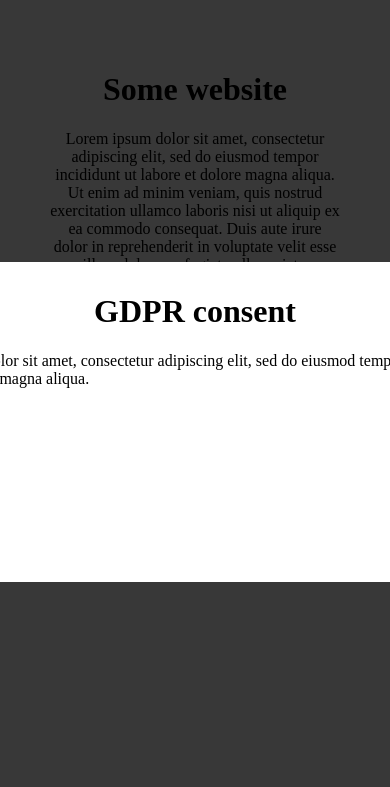
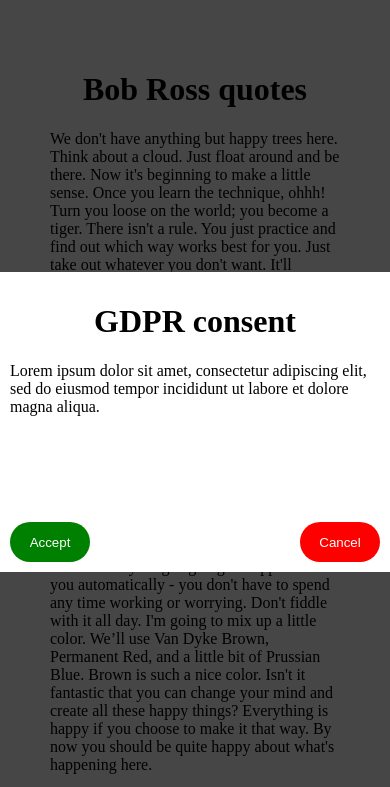
Before and after one commit to codestance/GDPRplugin, a plain HTML site: page index.html in a window 390 px wide. Shown: the top 787 px of the page. Drawn offline with Linux system fonts and the light colour scheme.

Commit message:
making it responsive

```diff
--- a/index.html
+++ b/index.html
@@ -1,6 +1,5 @@
 <!DOCTYPE html>
 <html lang="en">
-
 <head>
     <title>Sample website</title>
     <meta charset="UTF-8">
@@ -14,8 +13,17 @@
 </head>
 <body>
 	<div class="container">
-		<h1>Some website</h1>
-		<p>Lorem ipsum dolor sit amet, consectetur adipiscing elit, sed do eiusmod tempor incididunt ut labore et dolore magna aliqua. Ut enim ad minim veniam, quis nostrud exercitation ullamco laboris nisi ut aliquip ex ea commodo consequat. Duis aute irure dolor in reprehenderit in voluptate velit esse cillum dolore eu fugiat nulla pariatur. Excepteur sint occaecat cupidatat non proident, sunt in culpa qui officia deserunt mollit anim id est laborum.</p>
+		<h1>Bob Ross quotes</h1>
+		<p>We don't have anything but happy trees here. Think about a cloud. Just float around and be there. Now it's beginning to make a little sense. Once you learn the technique, ohhh! Turn you loose on the world; you become a tiger. There isn't a rule. You just practice and find out which way works best for you. Just take out whatever you don't want. It'll change your entire perspective. Let your imagination be your guide.</p>
+        <p>We'll play with clouds today. You can't have light without dark. You can't know happiness unless you've known sorrow. Trees grow in all kinds of ways. They're not all perfectly straight. Not every limb is perfect. Be careful. You can always add more - but you can't take it away. Put it in, leave it alone.</p>
+        <p>You don't have to be crazy to do this but it does help. We tell people sometimes: we're like drug dealers, come into town and get everybody absolutely addicted to painting. It doesn't take much to get you addicted. Almost everything is going to happen for you automatically - you don't have to spend any time working or worrying. Don't fiddle with it all day. I'm going to mix up a little color. We’ll use Van Dyke Brown, Permanent Red, and a little bit of Prussian Blue. Brown is such a nice color. Isn't it fantastic that you can change your mind and create all these happy things? Everything is happy if you choose to make it that way. By now you should be quite happy about what's happening here.</p>
+        <p>You can create beautiful things - but you have to see them in your mind first. That's a son of a gun of a cloud. We don't need any guidelines or formats. All we need to do is just let it flow right out of us. If you do too much it's going to lose its effectiveness. Let's make a happy little mountain now. This is a fantastic little painting.</p>
+        <p>Give him a friend, we forget the trees get lonely too. Work that paint. We'll put a happy little sky in here. Let's get crazy. Just let these leaves jump off the brush Water's like me. It's laaazy ... Boy, it always looks for the easiest way to do things</p>
+        <p>Trees get lonely too, so we'll give him a little friend. This is gonna be a happy little seascape. I'm a water fanatic. I love water. This is where you take out all your hostilities and frustrations. It's better than kicking the puppy dog around and all that so. You can't make a mistake. Anything that happens you can learn to use - and make something beautiful out of it. There it is. Little trees and bushes grow however makes them happy.</p>
+        <p>Even the worst thing we can do here is good. Zip. That easy. You are only limited by your imagination. Let's put some happy little bushes on the other side now. God gave you this gift of imagination. Use it. Fluff it up a little and hypnotize it. We artists are a different breed of people. We're a happy bunch. It's a very cold picture, I may have to go get my coat. It’s about to freeze me to death.</p>
+        <p>This is your creation - and it's just as unique and special as you are. Let's build some happy little clouds up here. You don't have to spend all your time thinking about what you're doing, you just let it happen. It's cold, but it's beautiful. No worries. No cares. Just float and wait for the wind to blow you around. Nothing wrong with washing your brush. You've got to learn to fight the temptation to resist these things. Just let them happen. Only God can make a tree - but you can paint one.</p>
+        <p>Let your heart take you to wherever you want to be. It just happens - whether or not you worried about it or tried to plan it. We must be quiet, soft and gentle. You can do anything your heart can imagine. I want everbody to be happy. That's what it's all about. Use absolutely no pressure. Just like an angel's wing. Go out on a limb - that's where the fruit is.</p>
+        <p>I guess that would be considered a UFO. A big cotton ball in the sky. You better get your coat out, this is going to be a cold painting. Just let your mind wander and enjoy. This should make you happy. Don't be bashful drop me a line. You create the dream - then you bring it into your world. Let's put some highlights on these little trees. The sun wouldn't forget them. That's what painting is all about. It should make you feel good when you paint. All kinds of happy little splashes. The shadows are just like the highlights, but we're going in the opposite direction. So often we avoid running water, and running water is a lot of fun.</p>
 	</div>
 </body>
 </html>
--- a/popup.css
+++ b/popup.css
@@ -15,28 +15,27 @@
 	left: 0;
 	visibility: hidden;
 }
-
 .popup-box{
+	display: -ms-grid;
+    display: grid;
+    -ms-grid-rows: 1fr auto;
+    grid-template-rows: 1fr auto;
+	box-sizing: border-box;
 	width:600px;
 	height:300px;
 	padding: 10px;
 	background: #fff;
-	position: relative;
 }
 .popup-content h1{
 	text-align: center;
 }
 .popup-footer{
-	width: 600px;
-	position: absolute;
-	bottom: 10px;
+	width: 100%;
+	-ms-grid-row: 2;
+    grid-row-start: 2;
+	-ms-grid-row-span: 1;
+	grid-row-end: 3;
 }
-.popup-footer::after{
-	content: "";
-	display: table;
-	clear: both;
-}
-
 .popup-btn{
 	min-height:40px;
 	min-width: 80px;
@@ -49,20 +48,30 @@
 	cursor: pointer;
 	display:  inline-block;
 }
-
 .popup-btn-accept{
 	background: green;
 	float: left;
 }
-
 .popup-btn-cancel{
 	background: red;
 	float:  right;
 }
-
 .closed{
 	display: none;
 }
 .visible{
 	visibility: visible;
 }
+.overflow-hide{
+	overflow: hidden;
+}
+@media (max-width:600px){
+	.popup-box{
+		width: 100%;
+	}
+}
+@media (max-height:300px){
+	.popup-box{
+		height: 100%;
+	}
+}
--- a/popup.js
+++ b/popup.js
@@ -52,20 +52,22 @@
             document.body.insertBefore(this.popup, document.body.firstChild);
         }.bind(this))
     };
+    window.onload = function(){
+        document.body.classList.add('overflow-hide');
+    }
     function close(accepted) {
         document.body.classList.remove('popup');
+        document.body.classList.remove('overflow-hide');
         this.popup.classList.remove('visible');
         if (accepted===true){
         	setCookie('GDPR', 'accepted', 1);
         }
-
     };
     function initEvents() {
         if (this.btn) {
             this.btn.addEventListener('click', this.close.bind(this));
         }
     }
-
     function setCookie(name, value, days){
         var d = new Date();
         d.setTime(d.getTime()+(days*24*60*60*1000));
@@ -73,9 +75,6 @@
         document.cookie = name + "=" + value + ";" + days + ";path=/";
     }
     function checkCookie(){
-    	// if(document.cookie.split(';').filter((item) => item.includes('GDPR=1')).length){
-    	// 	return true;
-    	// }
     	if (document.cookie.split(';').filter(function(item) {
     		return item.indexOf('GDPR=accepted') >= 0
 		}).length) {
--- a/sample.css
+++ b/sample.css
@@ -1,11 +1,13 @@
 body{
 	width: 100%;
 	min-height: 100vh;
-	background: #bbb;
+	background: #ececec;
 	margin: 0;
 }
 .container{
 	padding: 50px;
 	margin: 0 auto;
+}
+h1{
 	text-align: center;
 }
```
